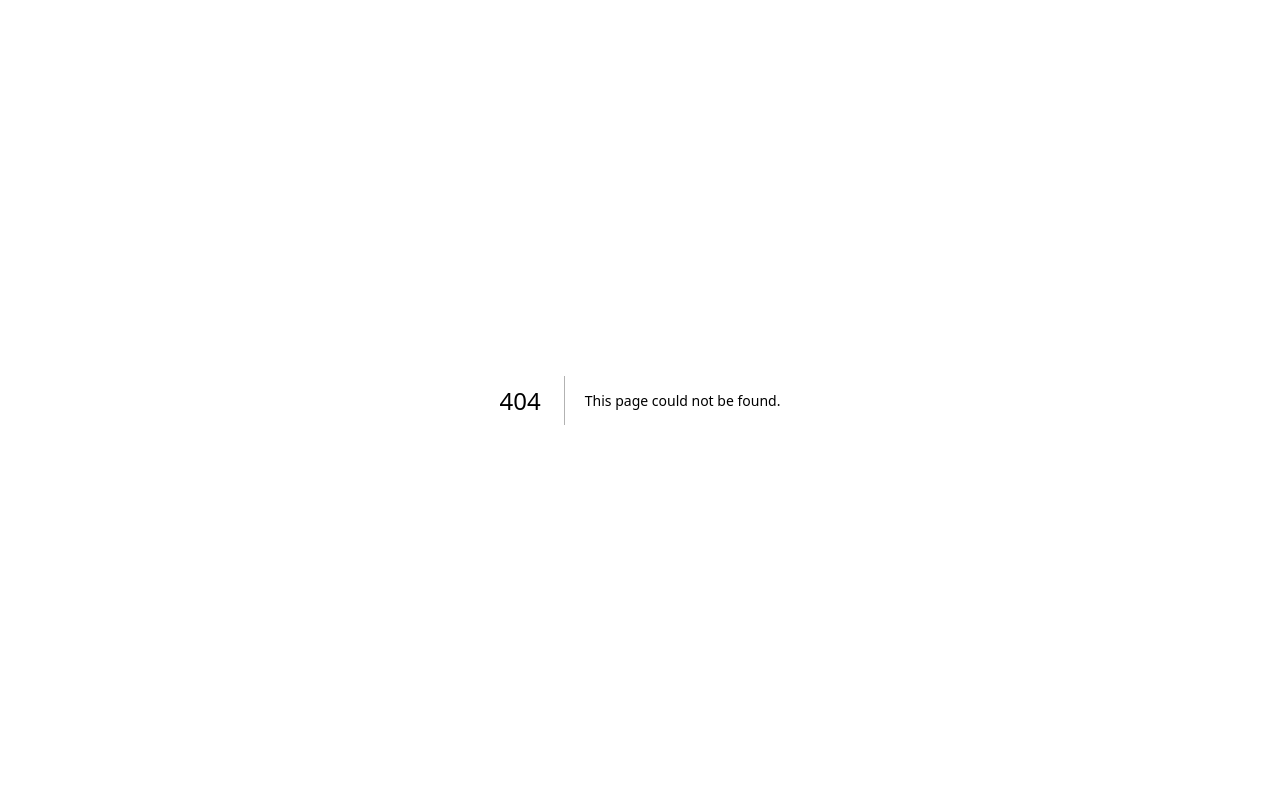
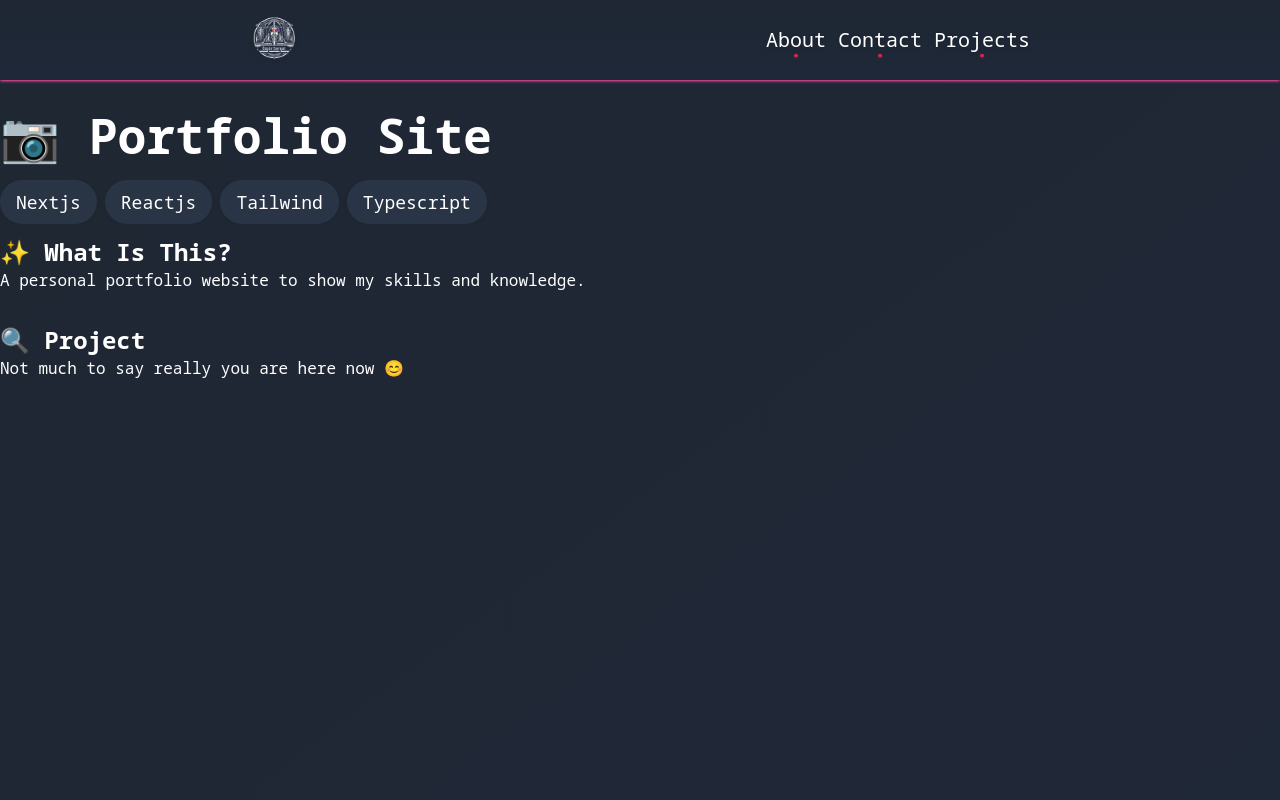
Before and after one commit to Gandalf-pro/personal-website, a Next.js app: page /projects/portfolio in a window 1280 px wide. Before the commit this address had no page. Shown: the top 800 px of the page. Built offline with nearby package versions, Linux system fonts and the light colour scheme.

Commit message:
portfolio page

```diff
--- /dev/null
+++ b/src/pages/projects/portfolio.tsx
@@ -0,0 +1,12 @@
+import type { NextPage } from "next";
+import ProjectDetailPageWrapper from "~/components/ProjectDetailPageWrapper";
+
+const Portfolio: NextPage = () => {
+  return (
+    <ProjectDetailPageWrapper slug="portfolio">
+      Not much to say really you are here now 😊
+    </ProjectDetailPageWrapper>
+  );
+};
+
+export default Portfolio;
```
